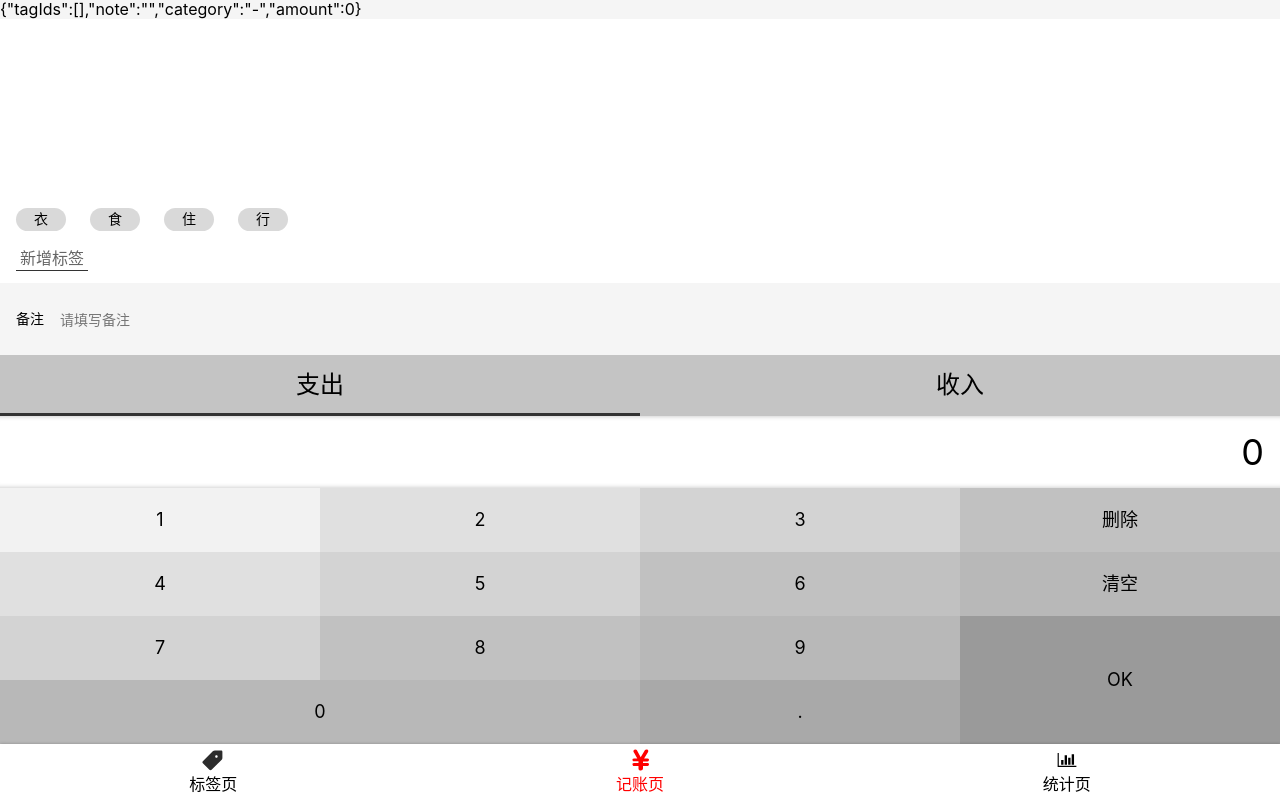
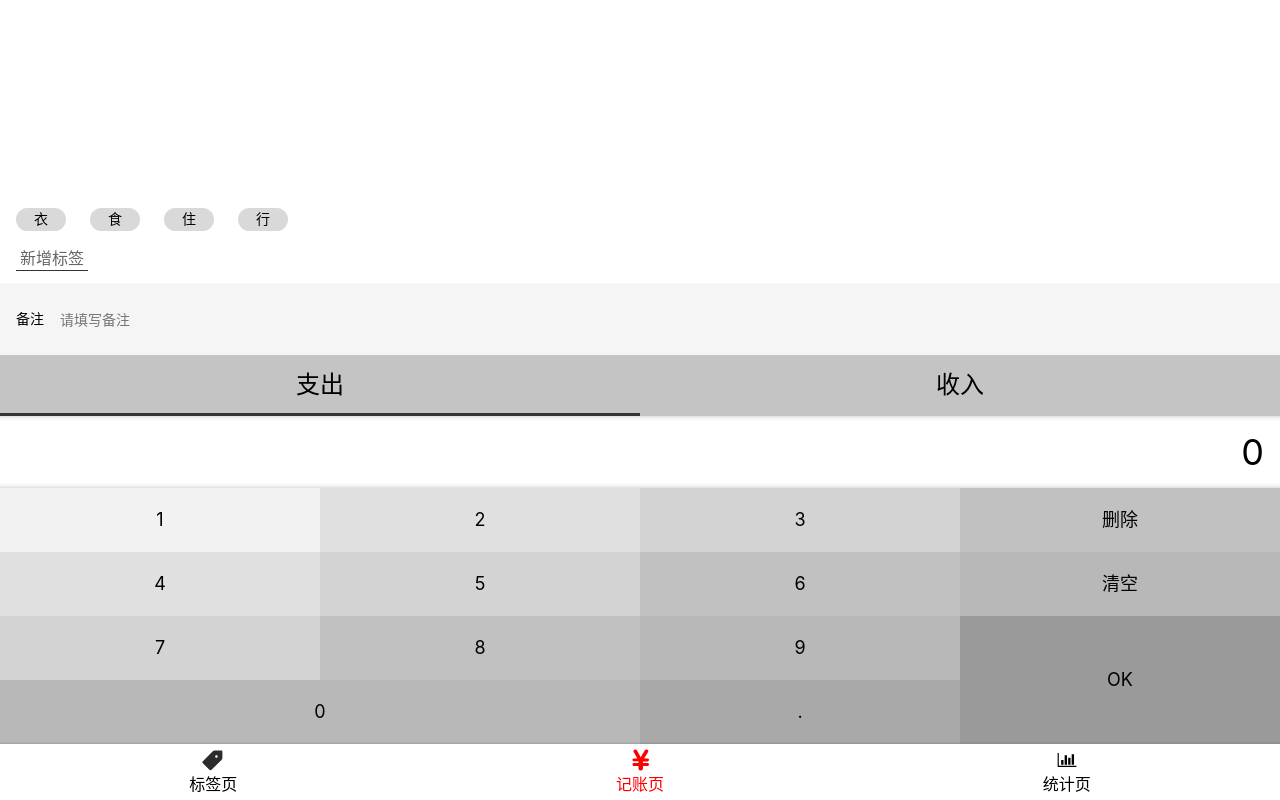
Before and after one commit to slTrust/accounting-react-01, a React app: page /money#/money in a window 1280 px wide. Built offline with nearby package versions, Linux system fonts and the light colour scheme.

Commit message:
优化滚动逻辑

```diff
--- a/src/components/Layout.tsx
+++ b/src/components/Layout.tsx
@@ -1,26 +1,42 @@
-import React from 'react';
+import React, { useEffect, useRef } from 'react';
 import styled from 'styled-components';
 import Nav from './Nav';
 
 const Wrapper = styled.div`
-  min-height:100vh;
+  height: 100vh;
   display:flex;
-  flex-direction:column;
+  flex-direction: column;
 `;
 const Main = styled.div`
-  flex-grow:1;
-  overflow:auto;
+  flex-grow: 1;
+  overflow: auto;
 `;
-
-const Layout = (props: any) => {
+type Props = {
+  className?: string;
+  scrollTop?: number;
+}
+const Layout: React.FC<Props> = (props) => {
+  const mainRef = useRef<HTMLDivElement>(null);
+  useEffect(() => {
+    setTimeout(() => {
+      if (!mainRef.current) { return; }
+      console.log(props.scrollTop);
+      mainRef.current.scrollTop = props.scrollTop!;
+      console.log(mainRef.current.scrollTop);
+    }, 0);
+  }, [props.scrollTop]);
   return (
     <Wrapper>
-      <Main className={props.className}>
+      <Main ref={mainRef} className={props.className} data-x={'frank'}>
         {props.children}
       </Main>
       <Nav />
     </Wrapper>
-  )
-}
+  );
+};
+
+Layout.defaultProps = {
+  scrollTop: 0
+};
 
 export default Layout;
--- a/src/views/Money.tsx
+++ b/src/views/Money.tsx
@@ -43,8 +43,7 @@ function Money() {
     }
   }
   return (
-    <MyLayout>
-      {JSON.stringify(selected)}
+    <MyLayout scrollTop={9999}>
       <TagSection value={selected.tagIds}
         onChange={tagIds => onChange({ tagIds })} />
       <NoteSection value={selected.note}
--- a/src/views/Money/TagSection.tsx
+++ b/src/views/Money/TagSection.tsx
@@ -58,7 +58,7 @@ const TagSection: React.FC<Props> = (props) => {
     <Wrapper>
       <ol>
         {tags.map(tag =>
-          <li key={tag.id} onClick={() => { onToggleTag(tag.id) }}
+          <li key={tag.id + (Math.random() + '')} onClick={() => { onToggleTag(tag.id) }}
             className={getClass(tag.id)}>
             {tag.name}
           </li>
```
